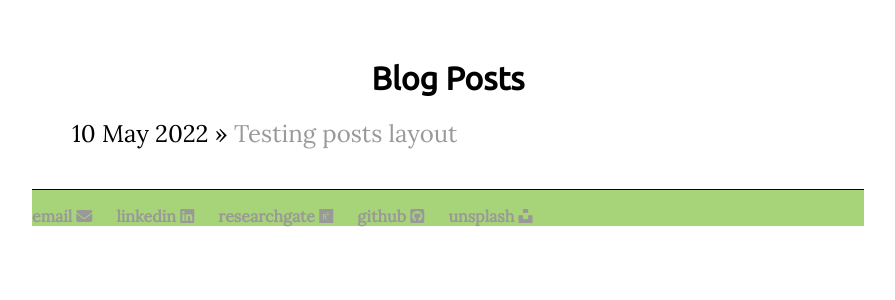
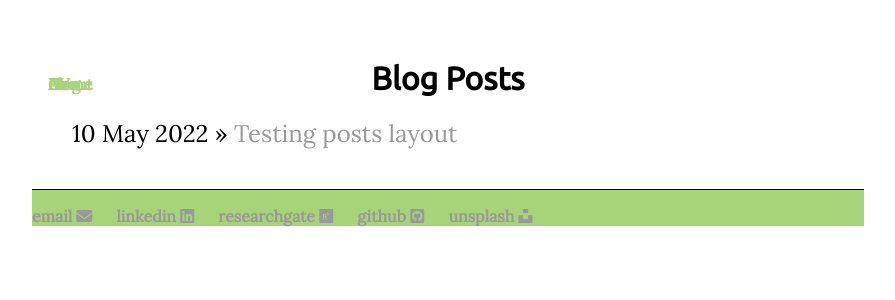
Before and after one commit to finerbrighterlighter/finerbrighterlighter.github.io, a Jekyll site: the page built from blog/index.html, in a window 1280 px wide. Shown: the top 300 px of the page, without its empty margins (192-1087 px from the left). Built offline with Jekyll 4.4.1, drawn with Linux system fonts in a browser that asks for light colours; nearby versions of some CDN libraries.

Commit message:
Update main.css

```diff
--- a/css/main.css
+++ b/css/main.css
@@ -10,14 +10,14 @@
 }
 
 .topnav {
-  background-color: #a7d379;
+  background-color: #3da542;
 }
 
 .topnav a {
   position: fixed;
   float: left;
   display: block;
-  color: white;
+  color: #a7d379;
   text-align: center;
   padding: 14px 16px;
   text-decoration: none;
```
